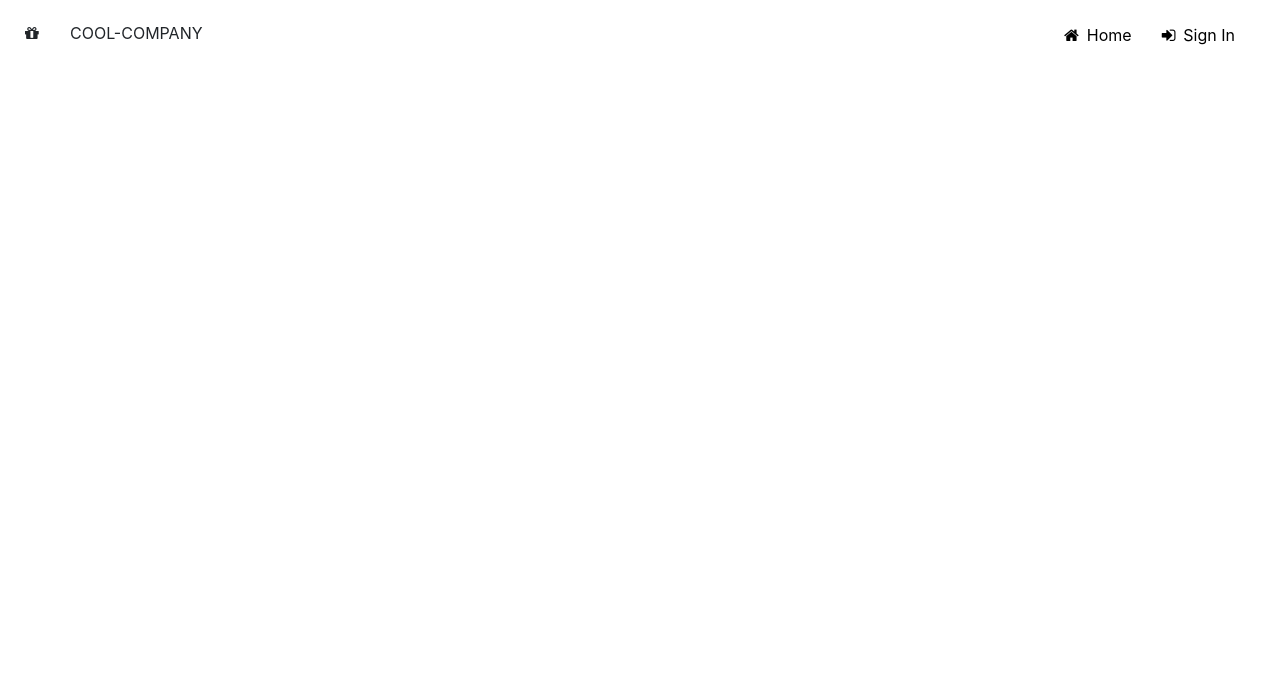
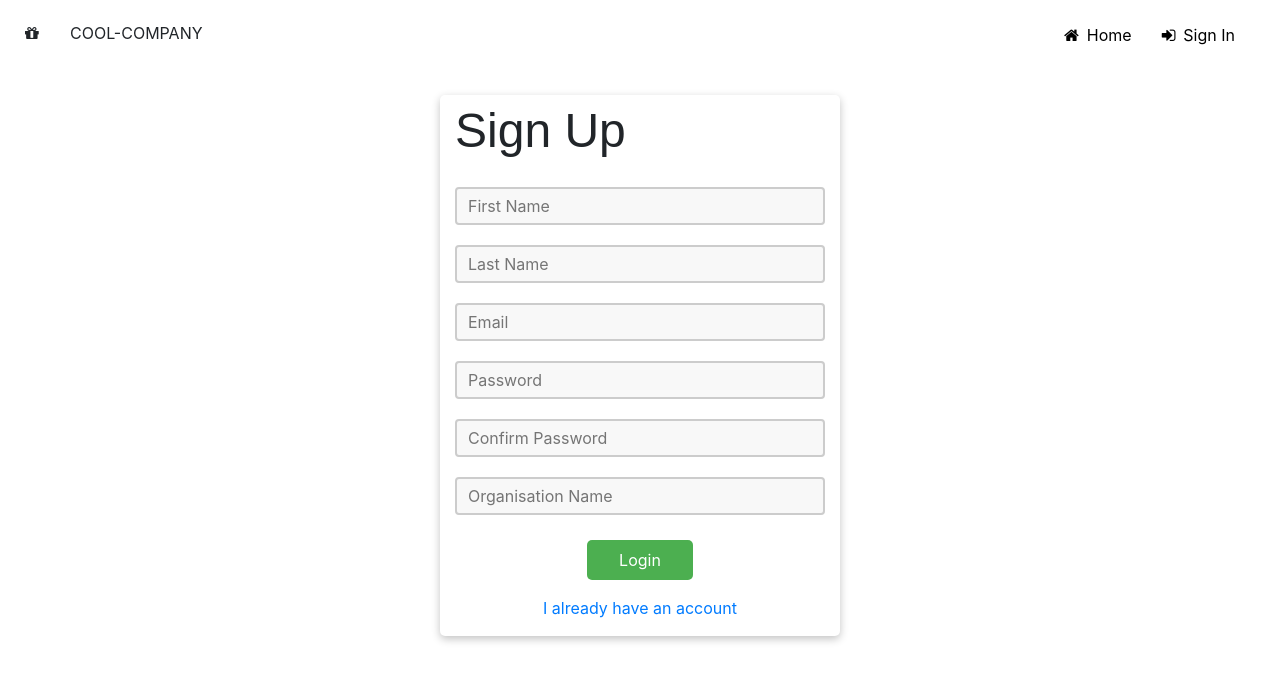
Before and after one commit to KaptenAlex/gruppuppgift_frontend, a React (Create React App) app: page /signup in a window 1280 px wide. Shown: the top 680 px of the page. Built offline with nearby package versions, Linux system fonts and the light colour scheme.

Commit message:
Added sign-up new user and activate function

```diff
--- a/src/App.js
+++ b/src/App.js
@@ -4,18 +4,23 @@ import Header from './components/header/Header';
 import CustomerList from './pages/CustomerList';
 import Login from './pages/Login';
 import ProtectedRoute from './components/ProtectedRoute';
+import Signup from './pages/Signup';
 
 function App() {
   const isAuthenticated = localStorage.getItem('token');
-  console.log(isAuthenticated);
-
   useEffect(() => {}, [isAuthenticated]);
   return (
     <div className="App">
       <Header isAuthenticated={isAuthenticated} />
       <Switch>
         <ProtectedRoute path="/home" component={CustomerList}></ProtectedRoute>
+        <ProtectedRoute
+          exact
+          path="/"
+          component={CustomerList}
+        ></ProtectedRoute>
         <Route path="/login" component={Login}></Route>
+        <Route path="/signup" component={Signup}></Route>
       </Switch>
     </div>
   );
--- a/src/components/Input.jsx
+++ b/src/components/Input.jsx
@@ -2,6 +2,7 @@ import React from 'react';
 import styled from 'styled-components';
 
 const StyledInput = styled.input`
+  width: 100%;
   margin-top: 20px;
   padding: 5px 11px;
   box-sizing: border-box;
--- a/src/components/Title.jsx
+++ b/src/components/Title.jsx
@@ -1,12 +1,10 @@
-import React from 'react'
-import styled from 'styled-components'
+import React from 'react';
+import styled from 'styled-components';
 
-const StyledTitle = styled.title`
-    font-size: 4rem;
-`
-
-export default function Title() {
-    return (
-       <h2 className={styled.title}>Login</h2>
-    )
+const StyledTitle = styled.header`
+  font-size: 3rem;
+  font-family: arial;
+`;
+export default function Title(props) {
+  return <StyledTitle>{props.title}</StyledTitle>;
 }
--- a/src/pages/Login.jsx
+++ b/src/pages/Login.jsx
@@ -1,8 +1,10 @@
-import React, { useState } from 'react';
+import React, { useEffect, useState } from 'react';
 import Input from './../components/Input';
 import Title from './../components/Title';
 import Button from './../components/Button';
 import styled from 'styled-components';
+import { Link } from 'react-router-dom';
+import queryString from 'query-string';
 
 const StyledWindow = styled.div`
     width 30%;
@@ -16,8 +18,10 @@ const StyledWindow = styled.div`
 
 const ROOT_URL = 'https://frebi.willandskill.eu/';
 const LOGIN_URL = `${ROOT_URL}api-token-auth/`;
+const ACTIVATE_URL = `${ROOT_URL}auth/users/activate/`;
 
 export default function Login(props) {
+  console.log(props);
   const [email, setEmail] = useState('');
   const [password, setPassword] = useState('');
   const [errorMsg, setErrorMsg] = useState(null);
@@ -58,10 +62,51 @@ export default function Login(props) {
     setPassword('');
   }
 
+  function activateAccount() {
+    if (props.location.search !== '') {
+      let params = queryString.parse(props.location.search);
+      console.log(params);
+      fetchActivateAccount(params.uid, params.token);
+    }
+    return;
+  }
+  function fetchActivateAccount(uid, token) {
+    console.log(uid, token);
+    const payload = {
+      uid,
+      token,
+    };
+    try {
+      fetch(ACTIVATE_URL, {
+        method: 'POST',
+        body: JSON.stringify(payload),
+        headers: {
+          'Content-Type': 'application/json',
+        },
+      }).then((res) => {
+        if (res.status !== 201) {
+          console.log(res);
+          console.log(
+            'Looks like there was a problem. Status Code: ' + res.status
+          );
+          return;
+        }
+        res.json().then((data) => {
+          props.history.push('/login');
+        });
+      });
+    } catch (err) {
+      console.log(err);
+    }
+  }
+
+  useEffect(() => {
+    activateAccount();
+  }, []);
   return (
     <StyledWindow>
       <form onSubmit={handleSubmit}>
-        <Title />
+        <Title title="Log in" />
 
         {errorMsg && (
           <div className="alert alert-danger mb-3" role="alert">
@@ -86,6 +131,9 @@ export default function Login(props) {
           required
         />
         <Button type="submit" />
+        <Link to="/signup">
+          <p>I do not have an account</p>
+        </Link>
       </form>
     </StyledWindow>
   );
--- /dev/null
+++ b/src/pages/Signup.jsx
@@ -0,0 +1,131 @@
+import React, { useState } from 'react';
+import { Link } from 'react-router-dom';
+import Button from '../components/Button';
+import Input from '../components/Input';
+import Title from '../components/Title';
+import styled from 'styled-components';
+
+const ROOT_URL = 'https://frebi.willandskill.eu/';
+const SIGNUP_URL = `${ROOT_URL}auth/users/`;
+
+const StyledWindow = styled.div`
+  display: flex;
+  flex-direction: column;
+  width: 400px;
+  border-radius: 5px;
+  box-shadow: rgba(0, 0, 0, 0.24) 0px 3px 8px;
+  margin-bottom: 20px;
+`;
+
+export default function Signup() {
+  const [firstName, setFirstName] = useState('');
+  const [lastName, setLastName] = useState('');
+  const [email, setEmail] = useState('');
+  const [password, setPassword] = useState('');
+  const [confirmPassword, setConfirmPassword] = useState('');
+  const [organisationName, setOrganisationName] = useState('');
+  const [organisationKind] = useState(0);
+  const [errorMsg, setErrorMsg] = useState(null);
+
+  function handleSubmit(e) {
+    e.preventDefault();
+    if (password !== confirmPassword) {
+      setErrorMsg('Password dont match');
+      return;
+    }
+    const payload = {
+      firstName,
+      lastName,
+      email,
+      password,
+      organisationName,
+      organisationKind,
+    };
+    console.log(payload);
+    try {
+      fetch(SIGNUP_URL, {
+        method: 'POST',
+        body: JSON.stringify(payload),
+        headers: {
+          'Content-Type': 'application/json',
+        },
+      }).then((res) => {
+        console.log(res);
+        if (res.status !== 200) {
+          return;
+        }
+        res.json().then((data) => {
+          console.log(data);
+        });
+      });
+    } catch (err) {
+      console.log(err);
+    }
+  }
+  return (
+    <StyledWindow className="container">
+      <form onSubmit={handleSubmit}>
+        <Title title="Sign Up" />
+        {errorMsg && (
+          <div className="alert alert-danger mb-3" role="alert">
+            {errorMsg}{' '}
+          </div>
+        )}
+        <Input
+          type="text"
+          name="firstName"
+          value={firstName}
+          placeholder="First Name"
+          onChange={(e) => setFirstName(e.target.value)}
+          required
+        />
+        <Input
+          type="text"
+          name="lastName"
+          value={lastName}
+          placeholder="Last Name"
+          onChange={(e) => setLastName(e.target.value)}
+          required
+        />
+        <Input
+          type="text"
+          name="email"
+          value={email}
+          placeholder="Email"
+          onChange={(e) => setEmail(e.target.value)}
+          required
+        />
+        <Input
+          type="password"
+          name="password"
+          placeholder="Password"
+          value={password}
+          onChange={(e) => setPassword(e.target.value)}
+          required
+        />
+        <Input
+          type="password"
+          name="confirmPassword"
+          placeholder="Confirm Password"
+          value={confirmPassword}
+          onChange={(e) => setConfirmPassword(e.target.value)}
+          required
+        />
+        <Input
+          type="organisationName"
+          name="organisationName"
+          placeholder="Organisation Name"
+          value={organisationName}
+          onChange={(e) => setOrganisationName(e.target.value)}
+          required
+        />
+        <div className="text-center">
+          <Button type="submit" />
+          <Link to="/login">
+            <p className="mt-3">I already have an account</p>
+          </Link>
+        </div>
+      </form>
+    </StyledWindow>
+  );
+}
```
